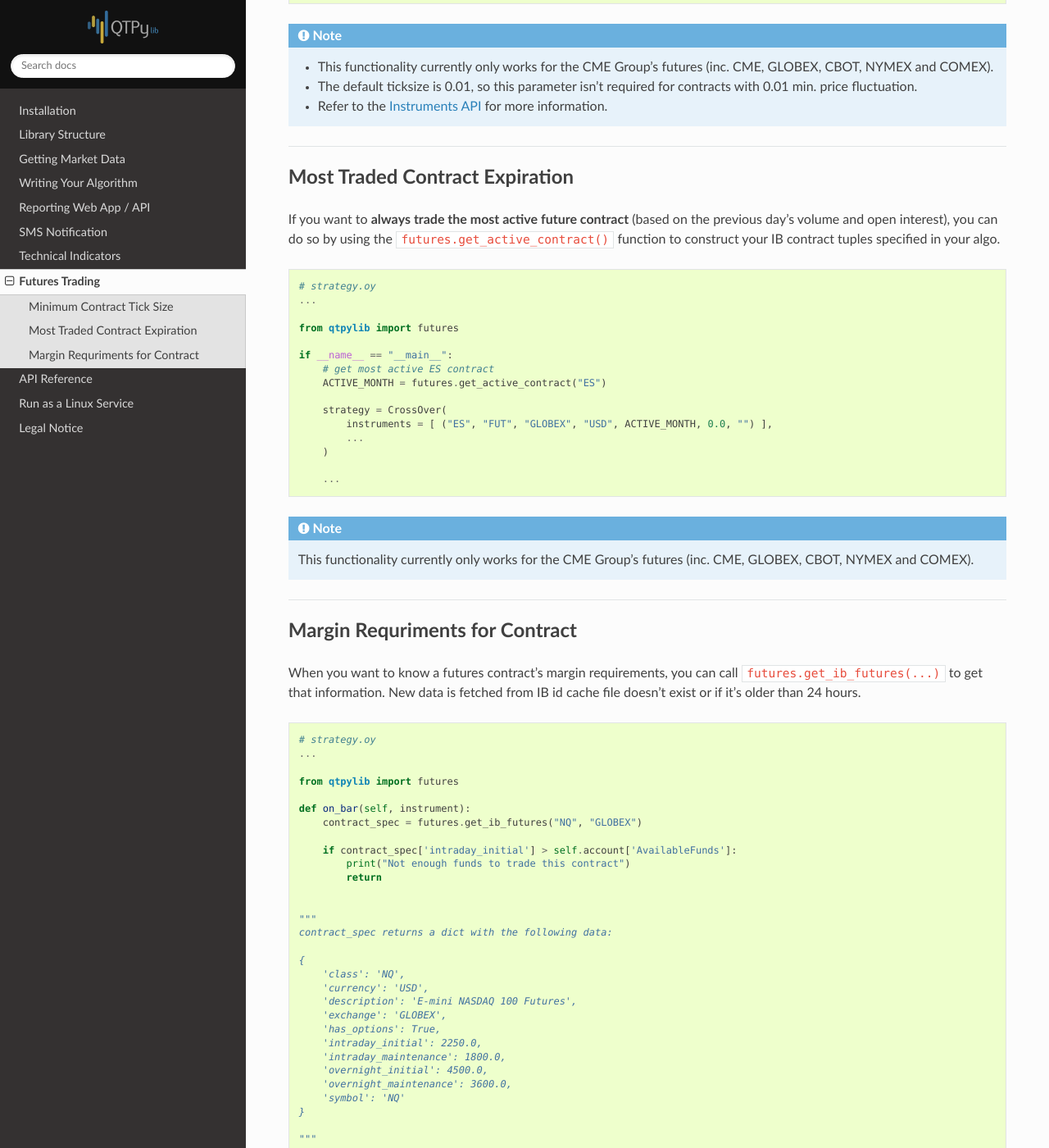
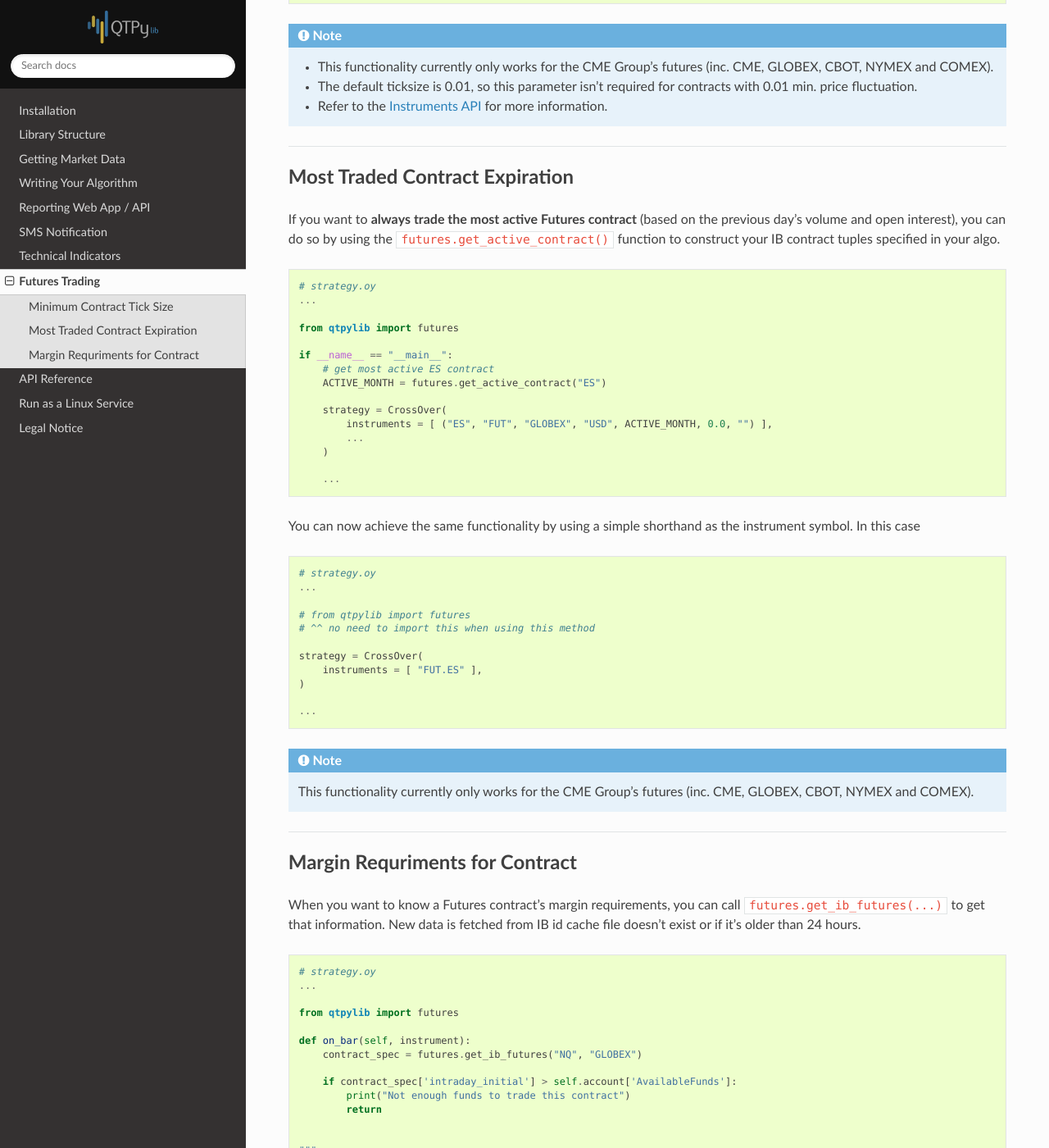
Before and after one commit to ranaroussi/qtpylib, a Sphinx documentation site: the page built from docs/source/futures.rst, in a window 1280 px wide and 1400 px high, scrolled down 826 px. Shown: the whole window at 82% size. Built offline with Sphinx 7.4.7 and the Read the Docs theme 2.0.0, drawn with Linux system fonts in a browser that asks for light colours.

Commit message:
updated docs

```diff
--- a/docs/source/algo.rst
+++ b/docs/source/algo.rst
@@ -253,6 +253,7 @@ Algo Parameters
 - ``bar_window`` Length of bar lookback window to keep (defaults to 100)
 - ``timezone`` Convert IB timestamps to this timezone, eg. "US/Central" (defaults to UTC)
 - ``preload`` Preload history upon start (eg. 1H, 2D, etc, or K for tick bars).
+- ``continuous`` Tells preloader to construct continuous Futures contracts (default is ``True``)
 - ``blotter`` Log trades to MySQL server used by this Blotter (default: ``auto-detect``).
 
 **Example:**
@@ -306,8 +307,8 @@ following arguments when running your algo.
     Blotter's database in order to run back-tests - which is also
     a good reason to keep your Blotter running for all eternity :)
 
-    In addition, when backtesting Futures, the Blotter will stream
-    adjusted, continous contracts for the contracts requested, based
+    When backtesting Futures, the Blotter will will default to streaming
+    adjusted, continuous contracts for the contracts requested, based
     on previously captured market data stored in the Database.
 
 - ``--backtest`` [flag] Work in Backtest mode (default: ``False``)
--- a/docs/source/futures.rst
+++ b/docs/source/futures.rst
@@ -56,7 +56,7 @@ method to pull this information automatically from the CME's website.
 Most Traded Contract Expiration
 -------------------------------
 
-If you want to **always trade the most active future contract**
+If you want to **always trade the most active Futures contract**
 (based on the previous day's volume and open interest),
 you can do so by using the ``futures.get_active_contract()``
 function to construct your IB contract tuples specified in
@@ -80,6 +80,23 @@ your algo.
 
         ...
 
+You can now achieve the same functionality by using a simple shorthand as the instrument symbol.
+In this case
+
+.. code:: python
+
+    # strategy.oy
+    ...
+
+    # from qtpylib import futures
+    # ^^ no need to import this when using this method
+
+    strategy = CrossOver(
+        instruments = [ "FUT.ES" ],
+    )
+
+    ...
+
 
 .. note::
     This functionality currently only works for the CME Group's futures (inc. CME, GLOBEX, CBOT, NYMEX and COMEX).
@@ -91,7 +108,7 @@ your algo.
 Margin Requriments for Contract
 -------------------------------
 
-When you want to know a futures contract's margin requirements, you can
+When you want to know a Futures contract's margin requirements, you can
 call ``futures.get_ib_futures(...)`` to get that information.
 New data is fetched from IB id cache file doesn't exist or
 if it's older than 24 hours.
```
Also changed, not shown: CHANGELOG.rst (+7 -1 lines), 2 other files.
